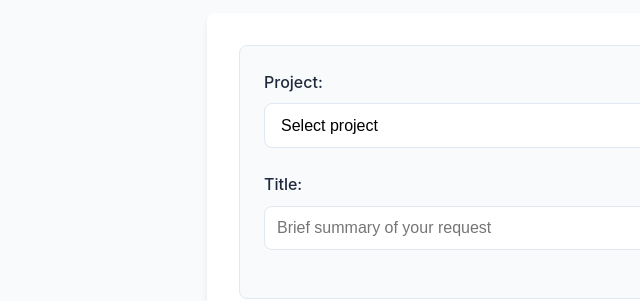
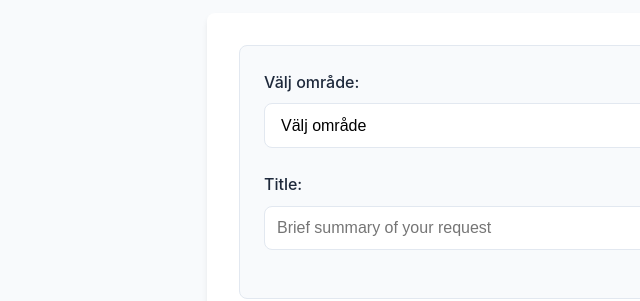
Before and after one commit to pontush81/featurerequest, a plain HTML site: page public/index.html in a window 1280 px wide. Shown: the part 177-478 px from the top of the page, 33-673 px from the left. Drawn offline with Linux system fonts and the light colour scheme.

Commit message:
Update project selection to new areas

```diff
--- a/public/index.html
+++ b/public/index.html
@@ -35,21 +35,12 @@
         <form id="requestForm" class="feature-request-form">
             <div class="form-section">
                 <div class="form-group">
-                    <label for="project">Project:</label>
+                    <label for="project">Välj område:</label>
                     <select id="project" required>
-                        <option value="" disabled selected>Select project</option>
-                        <option value="KID">Kontek in Development</option>
-                        <option value="KOAC">Kontek Academy</option>
-                        <option value="KCIM">Kontek Continuous Improvement</option>
-                        <option value="KOINT">Kontek Integrations</option>
-                        <option value="KOIN">Kontek Integrator</option>
-                        <option value="KIIT">Kontek Internal IT</option>
-                        <option value="KOOP">Kontek Operations</option>
-                        <option value="KONP">Kontek Pangea</option>
-                        <option value="KOSEC">Kontek Security</option>
-                        <option value="KOTO">Kontek Tools</option>
-                        <option value="KOUM">Kontek Umbrella</option>
-                        <option value="KOWH">Kontek Whistle</option>
+                        <option value="" disabled selected>Välj område</option>
+                        <option value="KLN">Kontek Lön</option>
+                        <option value="KHRM">Kontek HRM</option>
+                        <option value="KINT">Interna verktyg</option>
                     </select>
                 </div>
 
```
